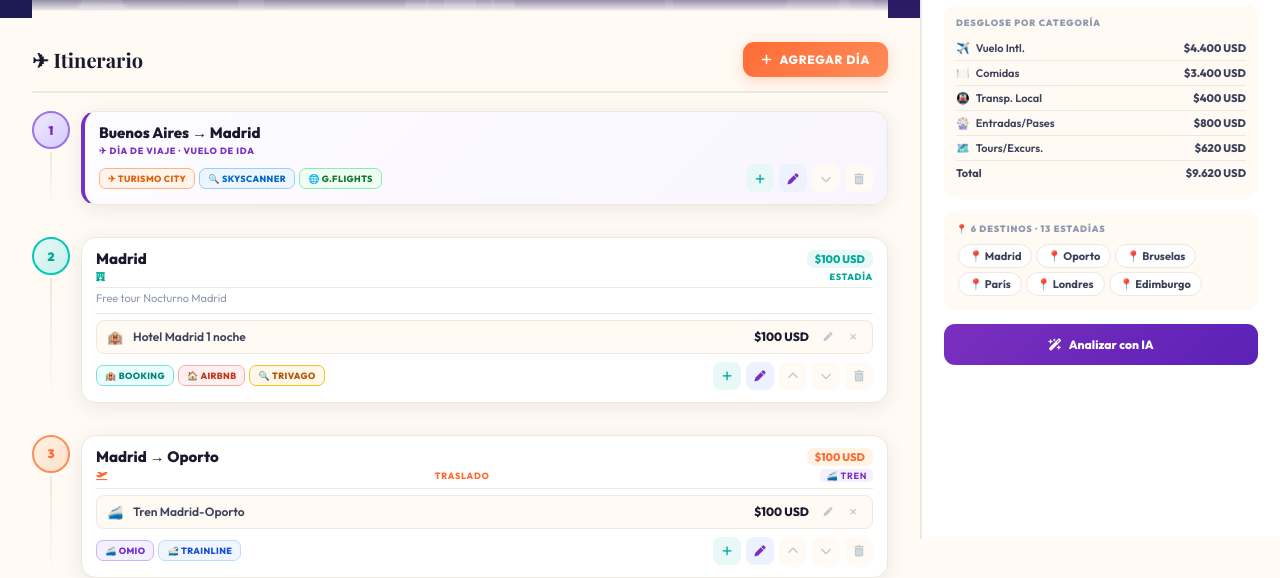
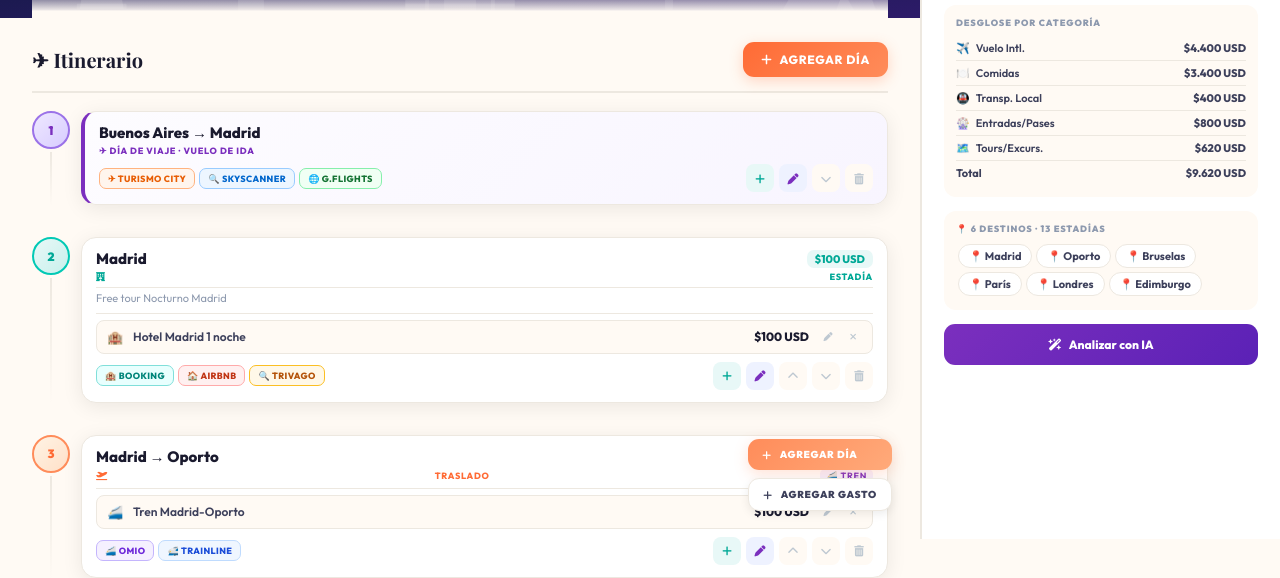
Before and after one commit to 1974gaba-cpu/viajesyturismo, a plain HTML site: page index.html in a window 1280 px wide. Shown: the part 261-839 px from the top of the page. Drawn offline with nearby package versions, Linux system fonts and the light colour scheme.

Commit message:
Add files via upload

```diff
--- a/index.html
+++ b/index.html
@@ -28,7 +28,14 @@
   .tabs{display:none!important}
   .fab-wrap{display:none!important}
   .tc{display:block!important;animation:none!important}
-  .section-hdr{display:flex;justify-content:space-between;align-items:center;padding:24px 0 14px;border-bottom:2px solid var(--border);margin-bottom:18px;position:sticky;top:0;background:var(--cream);z-index:15;box-shadow:0 2px 8px rgba(255,250,244,.95)}
+  .section-hdr{display:flex;justify-content:space-between;align-items:center;padding:24px 0 14px;border-bottom:2px solid var(--border);margin-bottom:18px}
+  /* Fixed FABs desktop */
+  .desktop-fabs{position:fixed;bottom:28px;right:388px;display:flex;flex-direction:column;gap:8px;z-index:50}
+  .dfab{display:flex;align-items:center;gap:8px;border:none;border-radius:11px;padding:9px 14px;font-family:'Outfit',sans-serif;font-size:10px;font-weight:900;text-transform:uppercase;letter-spacing:.7px;cursor:pointer;transition:all .2s;white-space:nowrap}
+  .dfab.day{background:linear-gradient(135deg,#FF8C5A,#FFAA7A);color:#fff;box-shadow:0 4px 14px rgba(255,140,90,.25)}
+  .dfab.day:hover{transform:translateY(-2px);box-shadow:0 6px 18px rgba(255,140,90,.35)}
+  .dfab.gasto{background:#fff;color:var(--ink2);border:1.5px solid var(--border);box-shadow:0 3px 10px rgba(0,0,0,.08)}
+  .dfab.gasto:hover{border-color:#FF8C5A;color:#FF8C5A}
   .section-title{font-family:'Playfair Display',serif;font-size:20px;font-weight:700;color:var(--ink)}
   .add-btn{display:inline-flex;align-items:center;gap:7px;background:linear-gradient(135deg,var(--coral),var(--coral2));color:#fff;border:none;border-radius:11px;padding:10px 18px;font-family:'Outfit',sans-serif;font-size:12px;font-weight:800;text-transform:uppercase;letter-spacing:.7px;cursor:pointer;box-shadow:0 4px 14px rgba(255,107,53,.25);transition:all .2s}
   .add-btn:hover{transform:translateY(-1px)}
@@ -73,6 +80,7 @@
   .tc{display:none;padding:0;animation:fadeUp .25s ease}
   .tc.active{display:block}
   .add-btn{display:none}
+  .desktop-fabs{display:none!important}
 }
 
 /* ── HEADER ── */
@@ -491,6 +499,13 @@
     <button class="bsave" onclick="createTrip()">Crear viaje</button>
     <button class="bcancel" onclick="closeNewTrip()">Cancelar</button>
   </div>
+</div>
+
+
+<!-- Desktop fixed FABs -->
+<div class="desktop-fabs" id="desktopFabs">
+  <button class="dfab day" onclick="openDayModal(null,null)"><i class="fa-solid fa-plus"></i> Agregar Día</button>
+  <button class="dfab gasto" onclick="openGastoModal(null)"><i class="fa-solid fa-plus"></i> Agregar Gasto</button>
 </div>
 
 <!-- hidden file input for import -->
```
